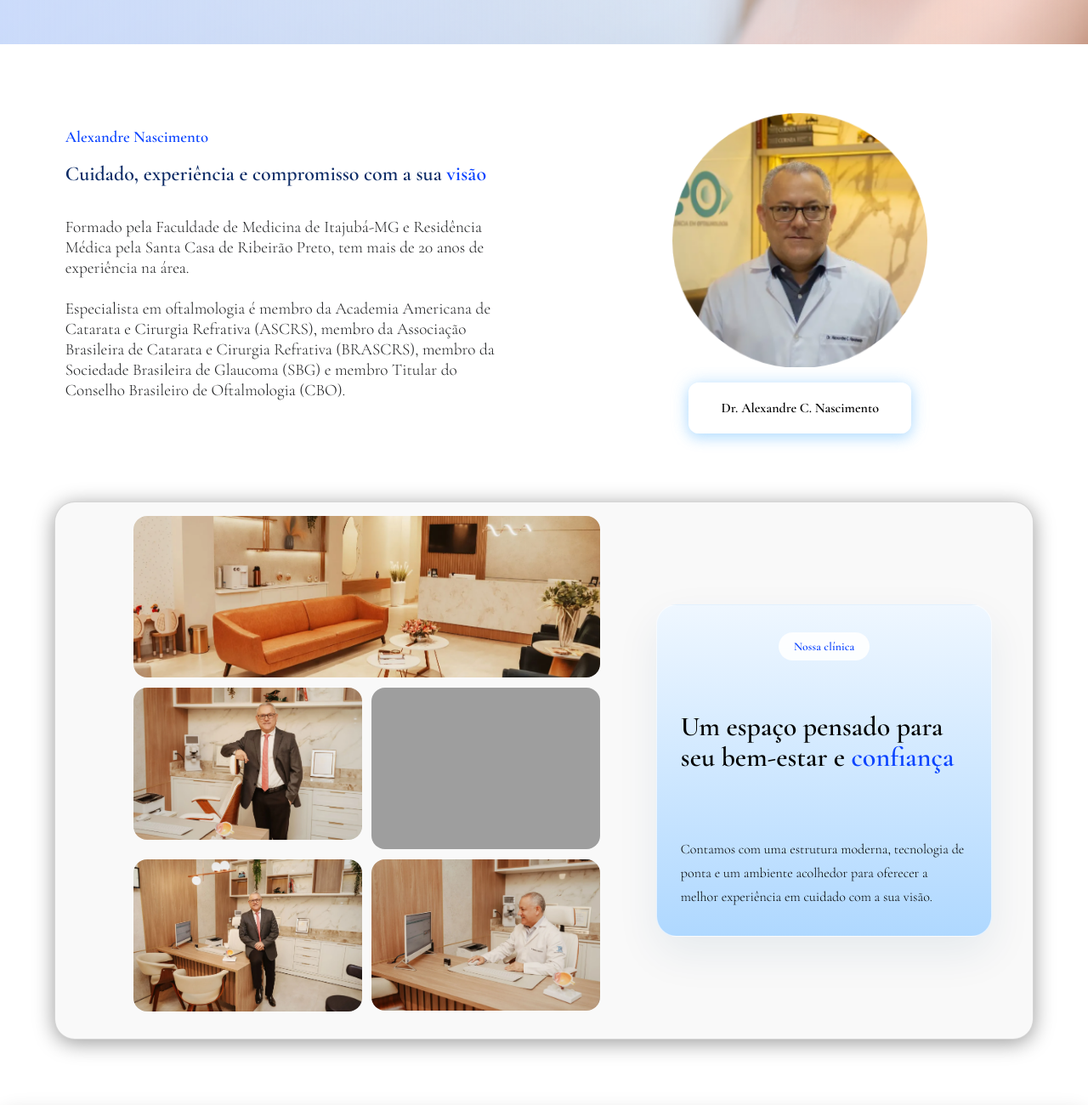
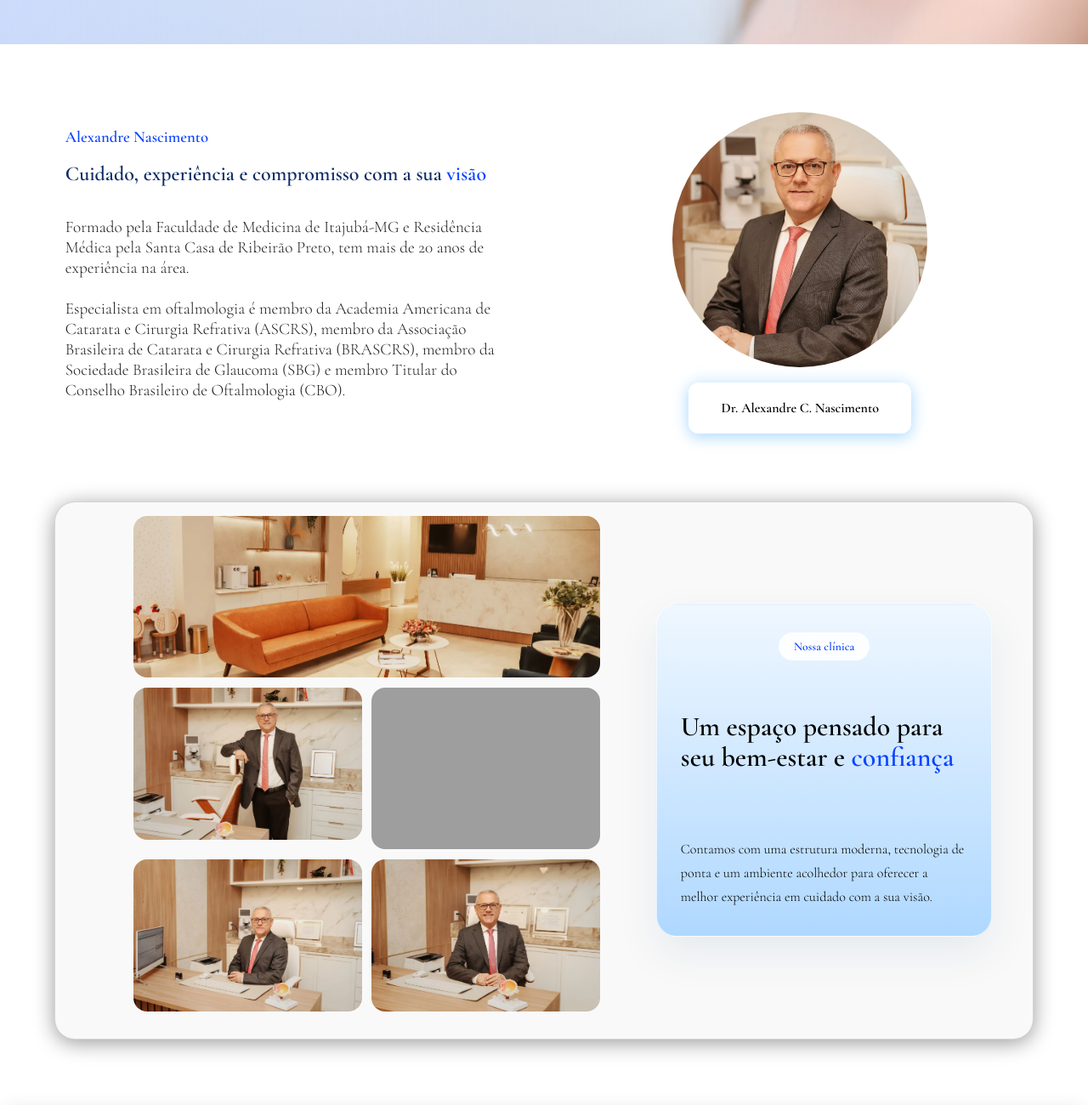
Before and after one commit to lucasramostech/clinica-ceo, a plain HTML site: page public/index.html in a window 1280 px wide. Shown: the part 600-1900 px from the top of the page at 85% size. Drawn offline with nearby package versions, Linux system fonts and the light colour scheme; grey boxes are pictures that could not be loaded.

Commit message:
Updating v1.4

```diff
--- a/public/assets/css/style.css
+++ b/public/assets/css/style.css
@@ -493,7 +493,9 @@
     margin: auto;
     width: 100%;
     max-width: 300px;
-    height: auto;
+    aspect-ratio: 1 / 1;
+    object-fit: cover;
+    border-radius: 50%;
 }
 
 
--- a/public/index.html
+++ b/public/index.html
@@ -87,7 +87,7 @@
             </div>
 
             <div class="right">
-                <img src="assets/img/foto_de_perfil.png" alt="Dr. Alexandre C. Nascimento – Oftalmologista"><br><p>Dr. Alexandre C. Nascimento</p>
+                <img src="assets/img/foto6.png" alt="Dr. Alexandre C. Nascimento – Oftalmologista"><br><p>Dr. Alexandre C. Nascimento</p>
             </div>
         </section>
 
@@ -102,8 +102,8 @@
                 <img src="assets/img/foto14.png" alt="Interior da Clínica CEO">
                 <img src="assets/img/foto3.png" alt="Sala de atendimento CEO">
                 <img src="assets/img/foto10.png" alt="Estrutura moderna da Clínica CEO">
-                <img src="assets/img/foto2.png" alt="Ambiente da Clínica CEO">
-                <img src="assets/img/foto11.png" alt="Espaço de espera da Clínica CEO">
+                <img src="assets/img/foto5.png" alt="Ambiente da Clínica CEO">
+                <img src="assets/img/foto4.png" alt="Espaço de espera da Clínica CEO">
             </div>
         </section>
 
```
Also changed, not shown: public/assets/img/foto11.png (deleted), public/assets/img/foto2.png (deleted), 1 other file.
